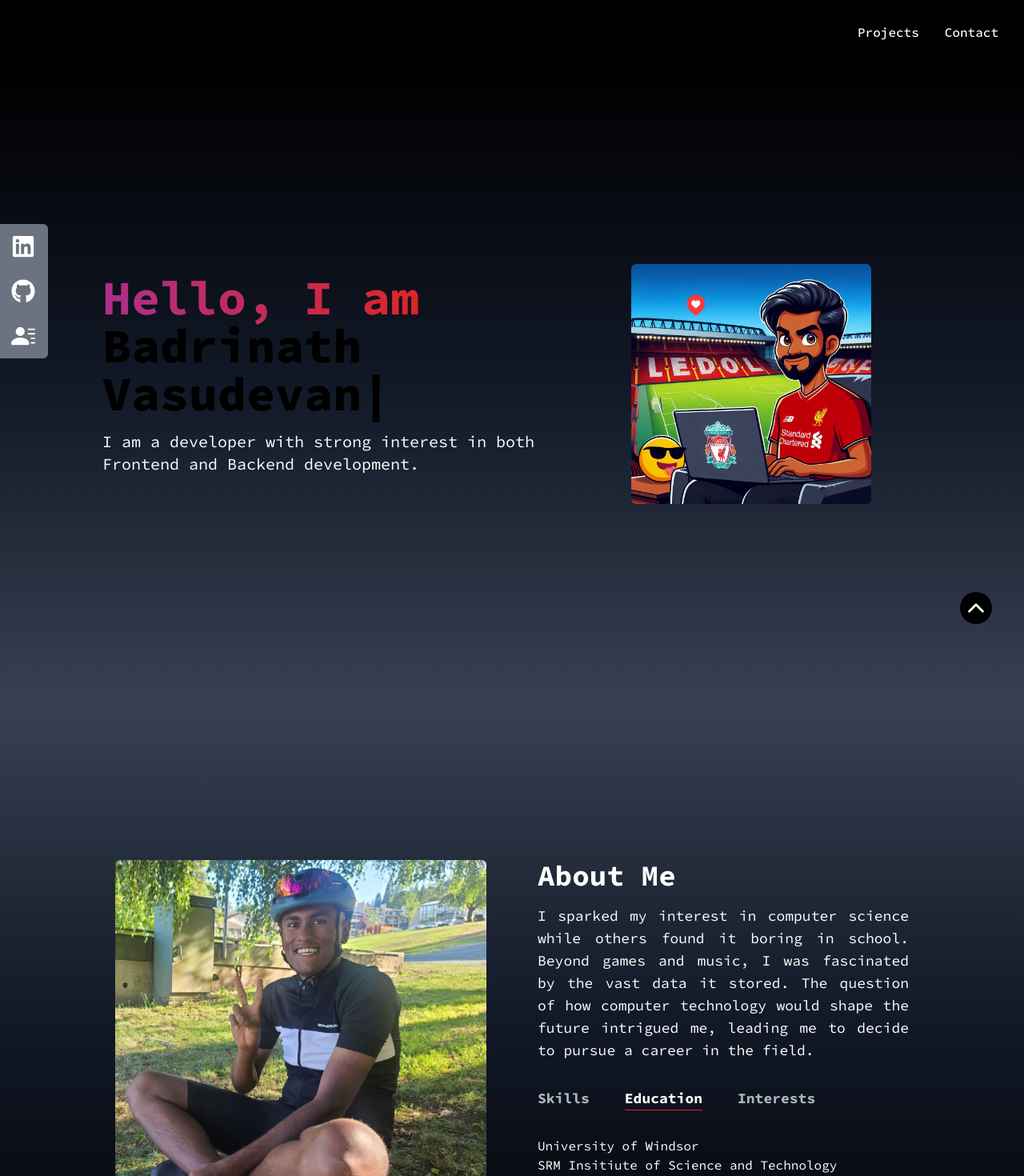
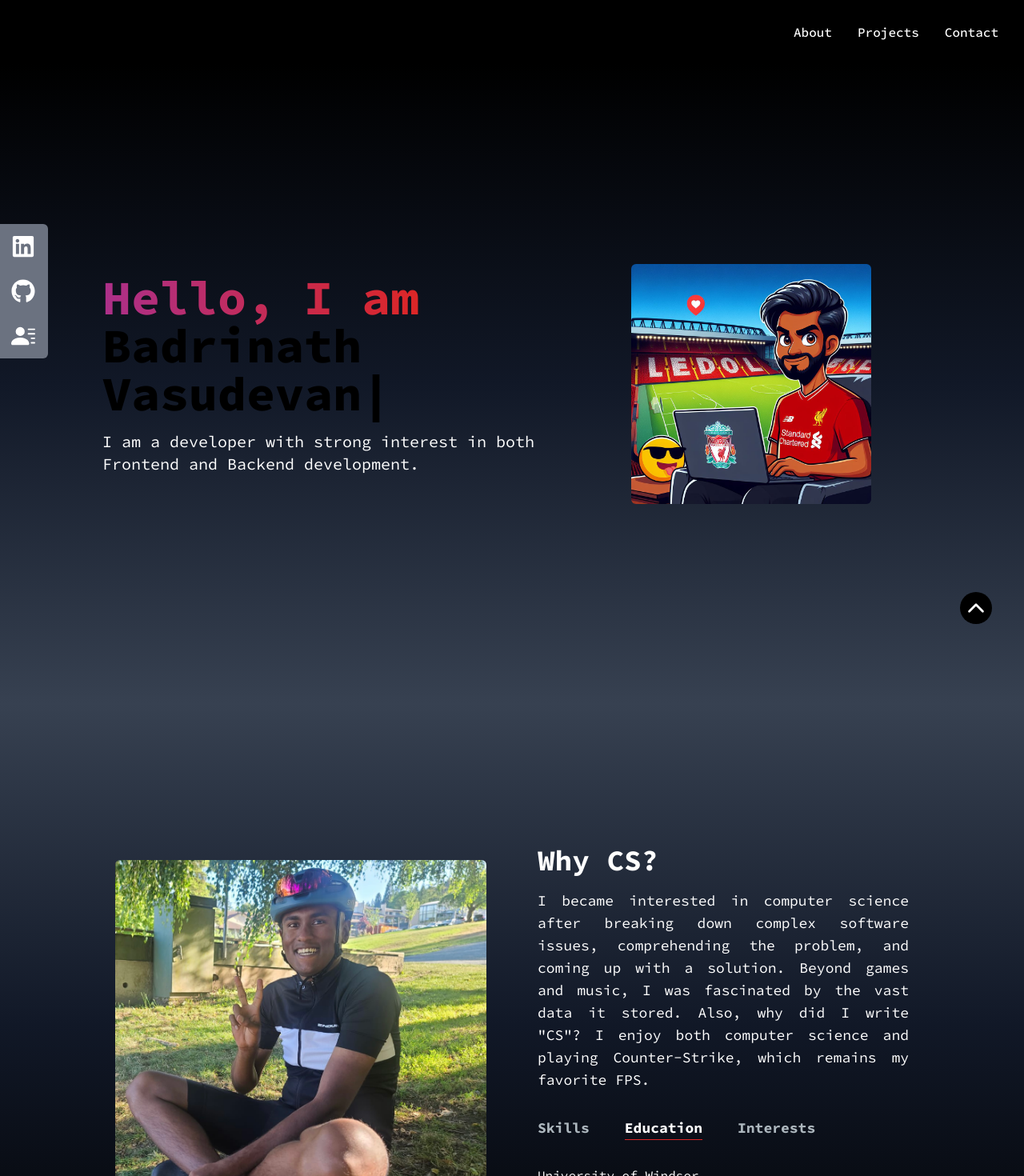
Before and after one commit to badri119/portfolio-react, a React (Create React App) app: page / in a window 1280 px wide. Shown: the top 1470 px of the page at 80% size. Built offline with nearby package versions, Linux system fonts and the light colour scheme.

Commit message:
Navbar and paragraph changes

```diff
--- a/src/components/About.jsx
+++ b/src/components/About.jsx
@@ -41,7 +41,7 @@ const About = () => {
     });
   };
   return (
-    <section className="text-white lg:h-screen">
+    <section className="text-white lg:h-screen" name="about">
       <div className=" max-w-screen-lg p-4 mx-auto flex flex-col justify-center w-full h-full">
         <div className="md:grid md:grid-cols-2 gap-8 items-center py-8 xl:gap-16  sm:py-16">
           <img
@@ -52,13 +52,14 @@ const About = () => {
             alt="Avater"
           ></img>
           <div className="mt-4 md:mt-0 text-left flex flex-col h-full">
-            <h2 className="text-4xl font-bold text-white mb-4">About Me</h2>
+            <h2 className="text-4xl font-bold text-white mb-4">Why CS?</h2>
             <p className="text-base lg:text-lg text-justify ">
-              I sparked my interest in computer science while others found it
-              boring in school. Beyond games and music, I was fascinated by the
-              vast data it stored. The question of how computer technology would
-              shape the future intrigued me, leading me to decide to pursue a
-              career in the field.
+              I became interested in computer science after breaking down
+              complex software issues, comprehending the problem, and coming up
+              with a solution. Beyond games and music, I was fascinated by the
+              vast data it stored. Also, why did I write "CS"? I enjoy both
+              computer science and playing Counter-Strike, which remains my
+              favorite FPS.
             </p>
             <div className="flex flex-row mt-8 gap-8">
               <Tab
--- a/src/components/NavBar.jsx
+++ b/src/components/NavBar.jsx
@@ -8,11 +8,15 @@ const NavBar = () => {
   const links = [
     {
       id: 1,
+      link: "about",
+    },
+    {
+      id: 2,
       link: "projects",
     },
 
     {
-      id: 2,
+      id: 3,
       link: "contact",
     },
   ];
```
